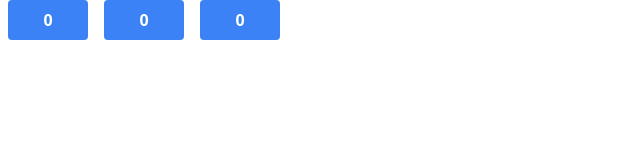
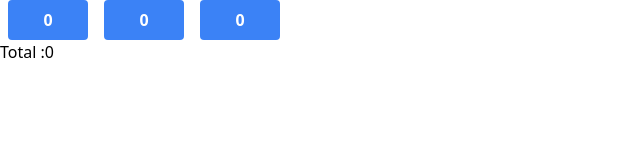
Before and after one commit to fancn21th/0_196_Vue3_For_Newbie, a Vue app: page / in a window 1280 px wide. Shown: the top 160 px of the page, without its empty margins (0-640 px from the left). Built offline with nearby package versions, Linux system fonts and the light colour scheme.

Commit message:
computed

```diff
--- a/src/App.vue
+++ b/src/App.vue
@@ -19,13 +19,15 @@
     >
       {{ numbers.bar }}
     </button>
+
+    <p>Total :{{ total }}</p>
   </div>
 </template>
 
 <script>
 // 显示地 开发模式
 // 更模块化
-import { ref, reactive } from "vue";
+import { ref, reactive, computed } from "vue";
 
 export default {
   setup() {
@@ -35,6 +37,9 @@ export default {
     const numbers = reactive({
       foo: 0,
       bar: 0,
+    });
+    const total = computed(() => {
+      return count.value + numbers.foo + numbers.bar;
     });
     function increase(key) {
       numbers[key]++;
@@ -49,6 +54,7 @@ export default {
       numbers,
       increment,
       increase,
+      total,
     };
   },
   methods: {},
```
